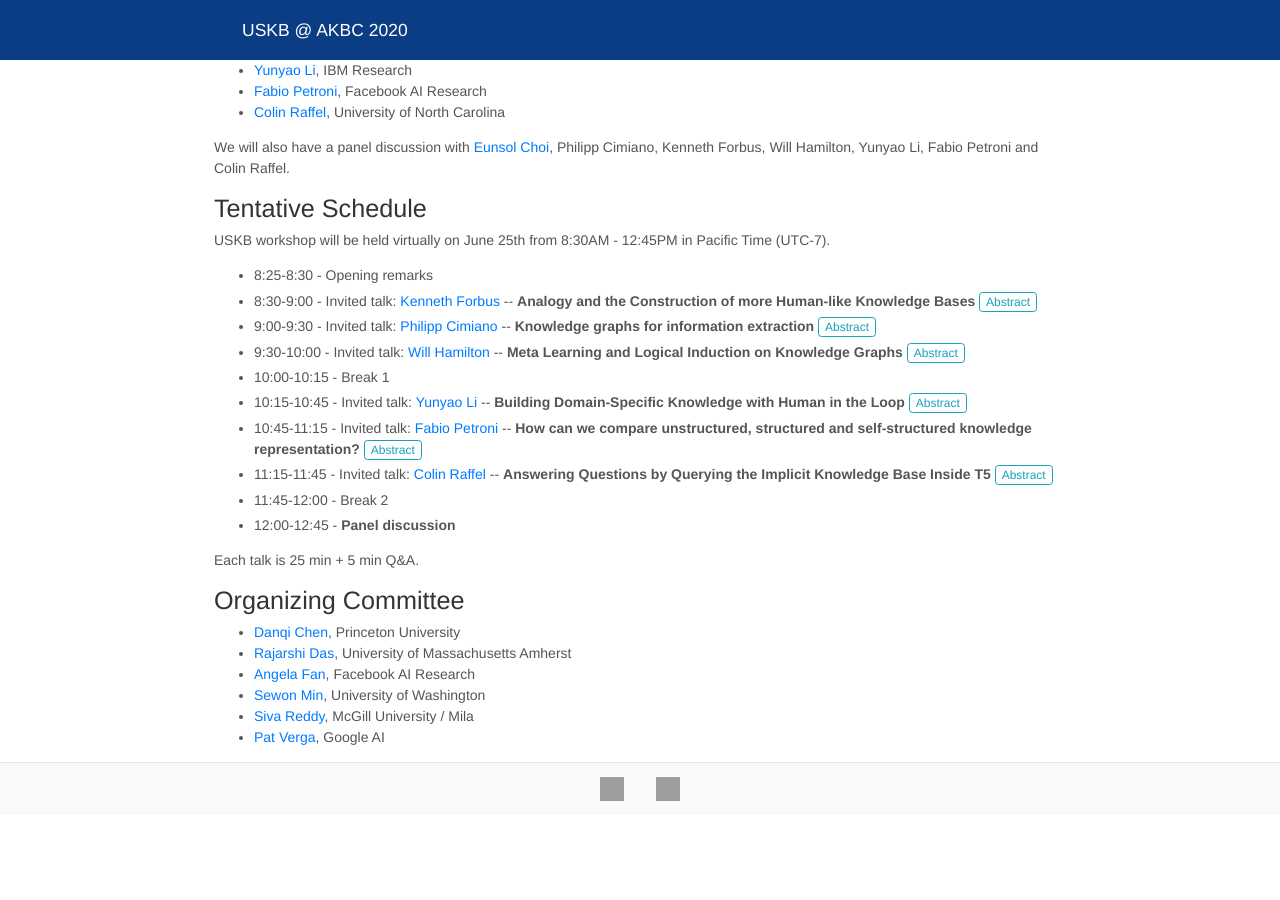
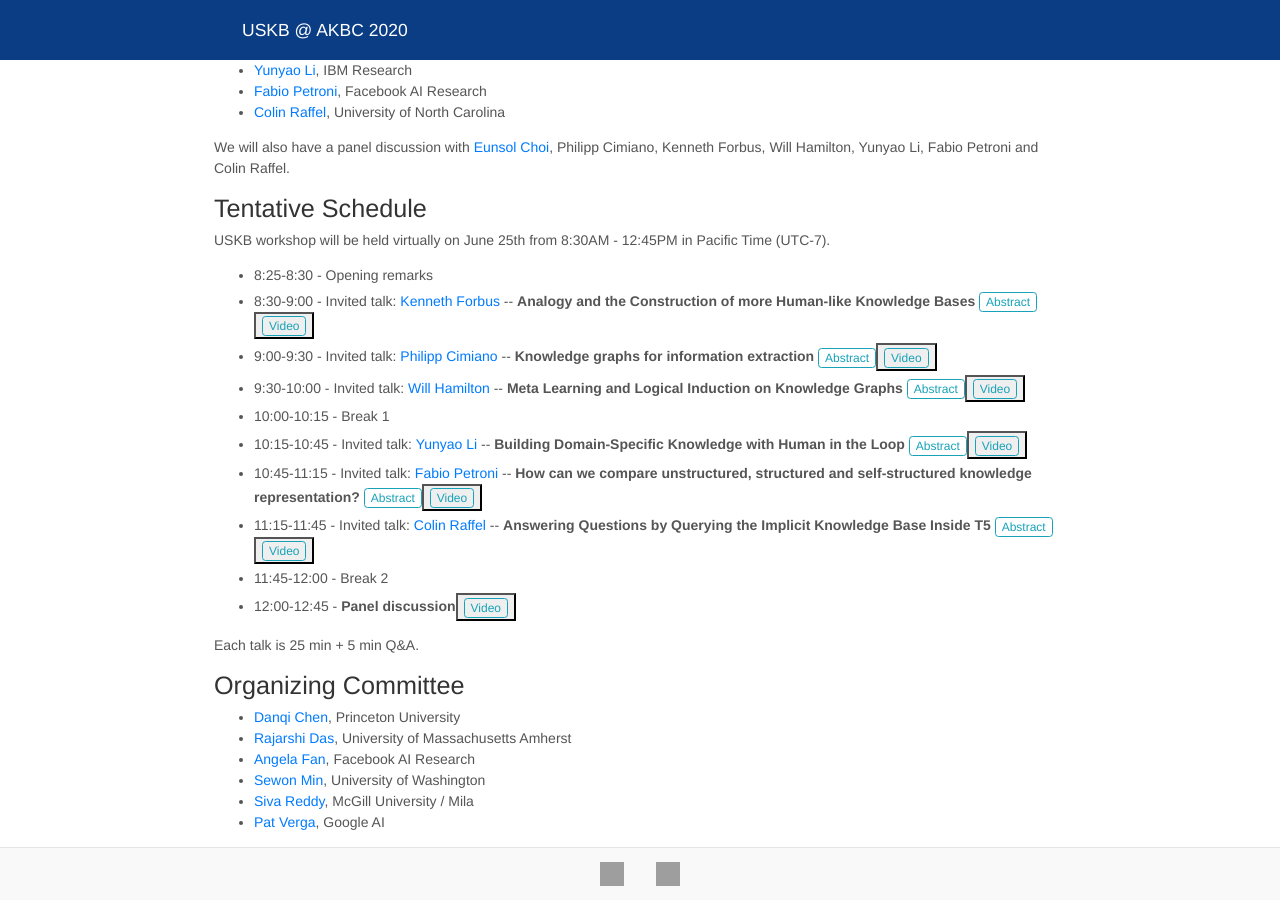
Before and after one commit to spa-nlp/spa-nlp.github.io, a Jekyll site: the page built from index.md, in a window 1280 px wide and 900 px high, scrolled down 787 px. Built offline with Jekyll 4.4.1, drawn with Linux system fonts in a browser that asks for light colours; nearby versions of some CDN libraries; before the commit the page ends 1602 px from its top, so only the background shows below that; grey boxes are pictures that could not be loaded.

Commit message:
add video

```diff
--- a/index.md
+++ b/index.md
@@ -49,17 +49,17 @@ USKB workshop will be held virtually on June 25th from 8:30AM - 12:45PM in Pacif
             8:25-8:30 - Opening remarks
         </li>
         <li>
-            8:30-9:00 - Invited talk: <a href="https://users.cs.northwestern.edu/~forbus/">Kenneth Forbus</a> -- <b>Analogy and the Construction of more Human-like Knowledge Bases</b> <button class="btn btn-outline-info btn-xs" type="button" data-toggle="collapse" data-target="#ken-card" aria-expanded="false" aria-controls="ken-card">Abstract</button>
+            8:30-9:00 - Invited talk: <a href="https://users.cs.northwestern.edu/~forbus/">Kenneth Forbus</a> -- <b>Analogy and the Construction of more Human-like Knowledge Bases</b> <button class="btn btn-outline-info btn-xs" type="button" data-toggle="collapse" data-target="#ken-card" aria-expanded="false" aria-controls="ken-card">Abstract</button><button><a href="https://www.youtube.com/watch?v=V4nbWiPdnTE" class="btn btn-outline-info btn-xs">Video</a></button>
             <div class="collapse" id="ken-card"><div class="card card-body">
             Humans remain the most capable learners and reasoners on the planet today.  This talk argues that lessons from cognitive science can be used to create AI systems that reason and learn more like people do.  I start by summarizing the Companion cognitive architecture, our structure-mapping models of analogical matching, retrieval, and generalization, and the language and visual processing Companions use to construct structured, relational representations from natural inputs.  I then describe the continuum of knowledge hypothesis, that argues one source of abstract knowledge is distillation via analogical generalization from experience, and illustrate via examples from a model of human conceptual change and work on learning by reading and on commonsense reasoning.  Analogical training for question-answering provides another illustration of the data-efficiency of analogical learning.  Finally, I close with some suggestions for the community.</div></div>
         </li>
         <li>
-            9:00-9:30 - Invited talk: <a href="http://www.sc.cit-ec.uni-bielefeld.de/team/philipp-cimiano/">Philipp Cimiano</a> -- <b>Knowledge graphs for information extraction</b> <button class="btn btn-outline-info btn-xs" type="button" data-toggle="collapse" data-target="#philipp-card" aria-expanded="false" aria-controls="philipp-card">Abstract</button>
+            9:00-9:30 - Invited talk: <a href="http://www.sc.cit-ec.uni-bielefeld.de/team/philipp-cimiano/">Philipp Cimiano</a> -- <b>Knowledge graphs for information extraction</b> <button class="btn btn-outline-info btn-xs" type="button" data-toggle="collapse" data-target="#philipp-card" aria-expanded="false" aria-controls="philipp-card">Abstract</button><button><a href="https://www.youtube.com/watch?v=V4nbWiPdnTE&t=30m16s" class="btn btn-outline-info btn-xs">Video</a></button>
             <div class="collapse" id="philipp-card"><div class="card card-body">
             In template-based information extraction, a template is described by a predefined set of slots that need to be filled with entities mentioned in a text. Compared to traditional relation extraction that aims at classifying binary relations involving a pair of entities only, template-based slot-filling is of higher complexity as interdependencies between slot-filler values need to be taken into account. To model these dependencies, we tackle the slot-filling task as a joint inference problem and build on factorized distributions as used in conditional random fields. These dependencies are often described by textual features only, but in some cases dependencies are of semantic nature and not directly expressed in text. To exploit this potential, we propose the incorporation of semantic dependencies extracted from knowledge graphs into an information extraction model. Dependencies are extracted from the variable bindings of queries executed over a knowledge graph and capture semantic soft constraints that are weighted as part of model training. We evaluate our approach on five distantly supervised labeled datasets extracted from Wikipedia/DBpedia and compare our approach to a most frequent entity baseline as well as a purely textual model. We show that there is an overall positive impact of integrating factual background knowledge in all datasets, yielding an improvement of up to 10 points in F1-score.</div></div>
         </li>
         <li>
-            9:30-10:00 - Invited talk: <a href="https://williamleif.github.io/">Will Hamilton</a> -- <b>Meta Learning and Logical Induction on Knowledge Graphs</b> <button class="btn btn-outline-info btn-xs" type="button" data-toggle="collapse" data-target="#will-card" aria-expanded="false" aria-controls="will-card">Abstract</button>
+            9:30-10:00 - Invited talk: <a href="https://williamleif.github.io/">Will Hamilton</a> -- <b>Meta Learning and Logical Induction on Knowledge Graphs</b> <button class="btn btn-outline-info btn-xs" type="button" data-toggle="collapse" data-target="#will-card" aria-expanded="false" aria-controls="will-card">Abstract</button><button><a href="https://www.youtube.com/watch?v=V4nbWiPdnTE&t=58m40s" class="btn btn-outline-info btn-xs">Video</a></button>
             <div class="collapse" id="will-card"><div class="card card-body">
             Traditional knowledge graph completion (KBC) methods focus on the setting where one has access to a single, static knowledge graph. For example, it is generally assumed that one has access to the full set of entities in the knowledge graph during training, and KBC research has predominantly focused on entity-centric, embedding-based methods (e.g., TransE). In this talk, I will discuss more challenging forms of knowledge graph completion, which involve generalizing to unseen entities, inducing logical rules, and meta-learning from multiple disjoint graphs. I will highlight new methodological directions that extend and complement traditional embedding-based techniques to handle these more complicated learning regimes.</div></div>
         </li>
@@ -67,16 +67,16 @@ USKB workshop will be held virtually on June 25th from 8:30AM - 12:45PM in Pacif
             10:00-10:15 - Break 1
         </li>
         <li>
-            10:15-10:45 - Invited talk: <a href="https://researcher.watson.ibm.com/researcher/view.php?person=us-yunyaoli">Yunyao Li</a> -- <b>Building Domain-Specific Knowledge with Human in the Loop</b> <button class="btn btn-outline-info btn-xs" type="button" data-toggle="collapse" data-target="#yunyao-card" aria-expanded="false" aria-controls="yunyao-card">Abstract</button>
+            10:15-10:45 - Invited talk: <a href="https://researcher.watson.ibm.com/researcher/view.php?person=us-yunyaoli">Yunyao Li</a> -- <b>Building Domain-Specific Knowledge with Human in the Loop</b> <button class="btn btn-outline-info btn-xs" type="button" data-toggle="collapse" data-target="#yunyao-card" aria-expanded="false" aria-controls="yunyao-card">Abstract</button><button><a href="https://www.youtube.com/watch?v=V4nbWiPdnTE&t=90m39s" class="btn btn-outline-info btn-xs">Video</a></button>
             <div class="collapse" id="yunyao-card"><div class="card card-body">
             We describe the development of human-in-the-loop tools to capture the implicit knowledge in the mind of human experts to build domain-specific knowledge bases as the foundation for many AI systems. The ability to build large-scale domain-specific knowledge bases that capture and extend the implicit knowledge of human experts is the foundation for many AI systems. We use an ontology-driven approach for the creation, representation and consumption of such domain-specific knowledge bases. This approach relies on several well-known building blocks: natural language processing, entity resolution, data transformation and fusion. We will present several human-in-the-loop work  that target domain experts (rather than programmers) to extract the domain knowledge from the human expert and map it into the "right" models or algorithms. We will also share successful use cases in several domains, including Compliance, Finance, and Healthcare: by using these tools we can match the level of accuracy achieved by manual effort, but at a significantly lower cost and much higher scale and automation. If time permits, we will demonstrate a knowledge base built for the Finance domain.</div></div>
         </li>
         <li>
-            10:45-11:15 - Invited talk: <a href="https://www.fabiopetroni.com/">Fabio Petroni</a> -- <b>How can we compare unstructured, structured and self-structured knowledge representation?</b> <button class="btn btn-outline-info btn-xs" type="button" data-toggle="collapse" data-target="#fabio-card" aria-expanded="false" aria-controls="fabio-card">Abstract</button>
+            10:45-11:15 - Invited talk: <a href="https://www.fabiopetroni.com/">Fabio Petroni</a> -- <b>How can we compare unstructured, structured and self-structured knowledge representation?</b> <button class="btn btn-outline-info btn-xs" type="button" data-toggle="collapse" data-target="#fabio-card" aria-expanded="false" aria-controls="fabio-card">Abstract</button><button><a href="https://www.youtube.com/watch?v=V4nbWiPdnTE&t=121m21s" class="btn btn-outline-info btn-xs">Video</a></button>
             <div class="collapse" id="fabio-card"><div class="card card-body">Several approaches have been proposed to represent world knowledge. It can be unstructured in text corpora, organised in structured collections (e.g, KBs, key-value memories), or self-structured in the parameters of a neural model. However, it is still unclear how to compare these different solutions. Most of the existing NLP benchmarks focus on tasks that humans can solve by just examining local information. In this talk I will review some knowledge-intensive tasks, that require to seek knowledge in a large body of documents even for humans in order to be solved. I will present some of the latest models proposed to solve those and which representation they use for knowledge. Moreover, I will present some ideas to investigate models' explainability in this setting.</div></div>
         </li>
         <li>
-            11:15-11:45 - Invited talk: <a href="https://craffel.github.io/">Colin Raffel</a> -- <b>Answering Questions by Querying the Implicit Knowledge Base Inside T5</b> <button class="btn btn-outline-info btn-xs" type="button" data-toggle="collapse" data-target="#colin-card" aria-expanded="false" aria-controls="colin-card">Abstract</button>
+            11:15-11:45 - Invited talk: <a href="https://craffel.github.io/">Colin Raffel</a> -- <b>Answering Questions by Querying the Implicit Knowledge Base Inside T5</b> <button class="btn btn-outline-info btn-xs" type="button" data-toggle="collapse" data-target="#colin-card" aria-expanded="false" aria-controls="colin-card">Abstract</button><button><a href="https://www.youtube.com/watch?v=V4nbWiPdnTE&t=152m43s" class="btn btn-outline-info btn-xs">Video</a></button>
             <div class="collapse" id="colin-card"><div class="card card-body">
             It has recently been observed that language models trained on unlabeled, unstructured text corpora form a sort of implicit knowledge base. In this talk, I connect this ability to the important NLP task of question answering by introducing "closed-book question answering" (CBQA): In CBQA, a model is only provided with a natural language query and must "look up knowledge" in its parameters in order to produce the correct answer. To attack this problem, we leverage the recent T5 models that cast every text problem into a unified text-to-text format. We find that model performance scales with model size and show that T5-11B attains surprisingly strong performance on the open-domain variants of WebQuestions and TriviaQA, outperforming models that explicitly retrieve a document and extract the answer from it. We also find that existing evaluation procedures for open-domain question-answering often treat correct answers produced by our model as incorrect, suggesting that they are a poor fit for CBQA. I will conclude by outlining some strengths and weaknesses of our approach.</div></div>
         </li>
@@ -84,7 +84,7 @@ USKB workshop will be held virtually on June 25th from 8:30AM - 12:45PM in Pacif
             11:45-12:00 - Break 2
         </li>
         <li>
-            12:00-12:45 - <b>Panel discussion</b>
+            12:00-12:45 - <b>Panel discussion</b><button><a href="https://www.youtube.com/watch?v=V4nbWiPdnTE&t=188m54s" class="btn btn-outline-info btn-xs">Video</a></button>
         </li>
     </ul>
     <p>Each talk is 25 min + 5 min Q&A.</p>
```
